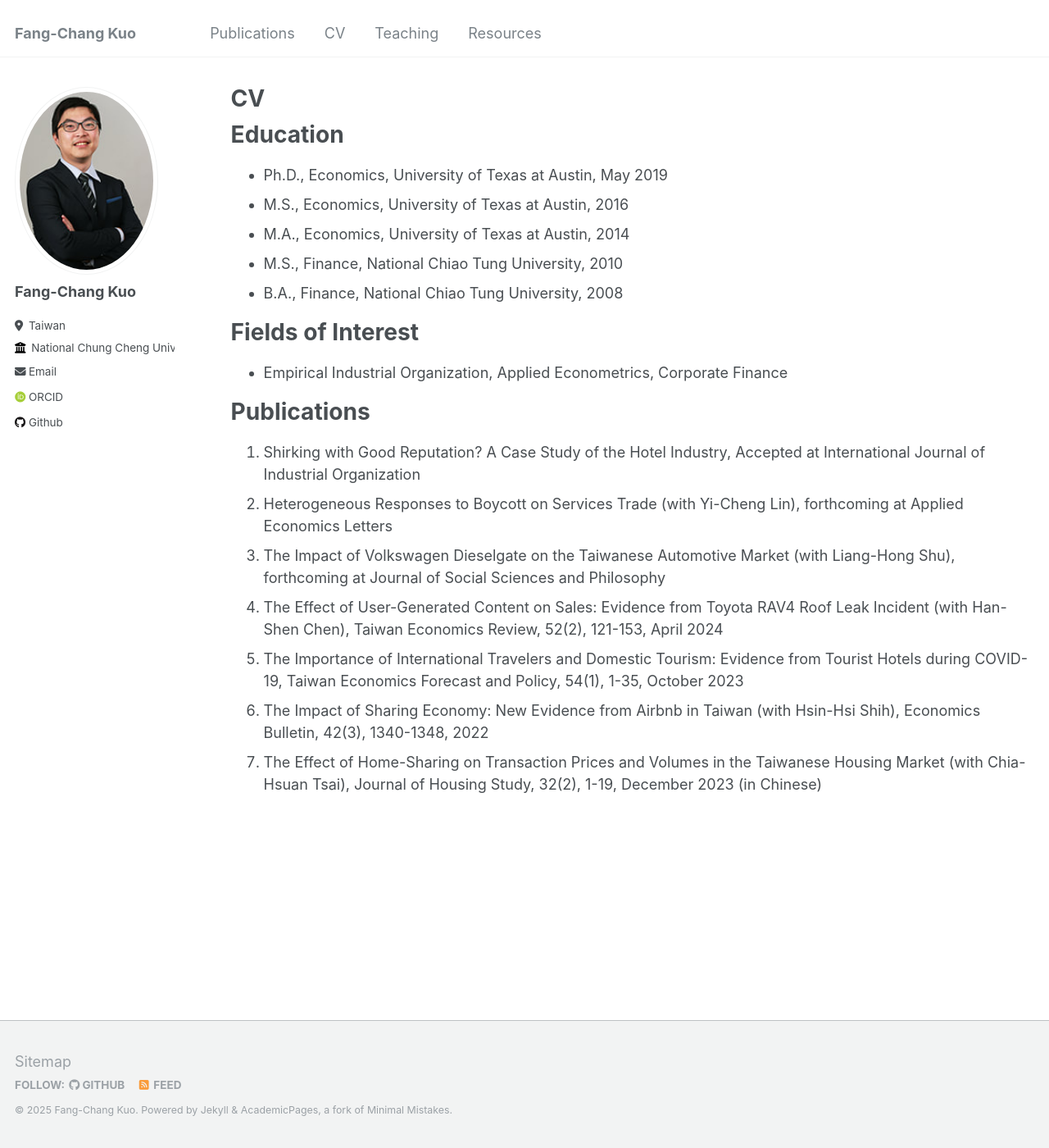
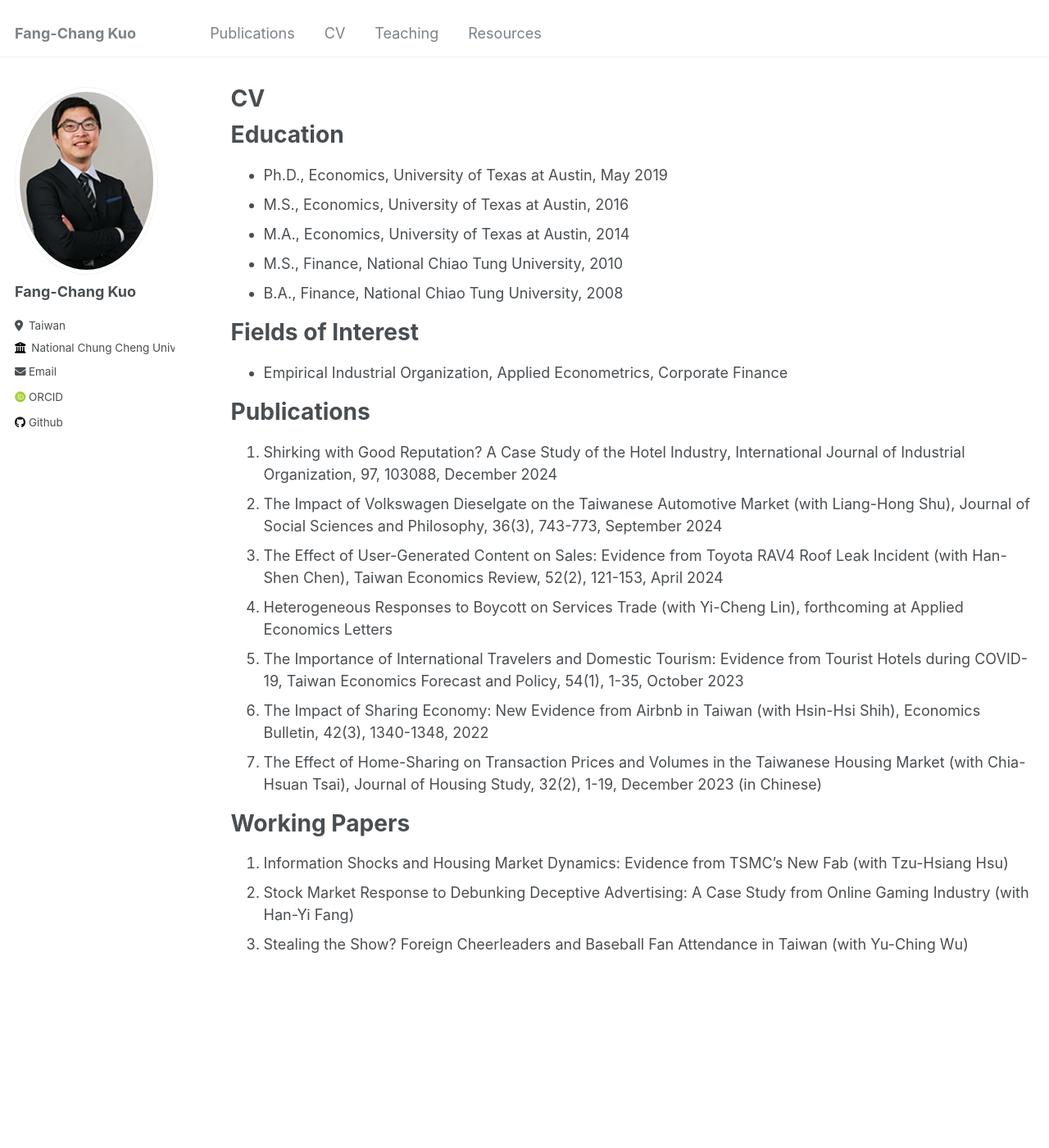
Before and after one commit to fangchangkuo/fangchangkuo.github.io, a Jekyll site: the page built from _pages/cv.md, in a window 1280 px wide and 1400 px high. Shown: the whole window at 82% size. Built offline with Jekyll 4.4.1, drawn with Linux system fonts in a browser that asks for light colours; some web fonts are replaced.

Commit message:
Update cv.md

```diff
--- a/_pages/cv.md
+++ b/_pages/cv.md
@@ -24,10 +24,16 @@ Fields of Interest
 
 Publications
 ======
-1. Shirking with Good Reputation? A Case Study of the Hotel Industry, Accepted at International Journal of Industrial Organization
-2. Heterogeneous Responses to Boycott on Services Trade (with Yi-Cheng Lin), forthcoming at Applied Economics Letters
-3. The Impact of Volkswagen Dieselgate on the Taiwanese Automotive Market (with Liang-Hong Shu), forthcoming at Journal of Social Sciences and Philosophy
-4. The Effect of User-Generated Content on Sales: Evidence from Toyota RAV4 Roof Leak Incident (with Han-Shen Chen), Taiwan Economics Review, 52(2), 121-153, April 2024
+1. Shirking with Good Reputation? A Case Study of the Hotel Industry, International Journal of Industrial Organization, 97, 103088, December 2024
+2. The Impact of Volkswagen Dieselgate on the Taiwanese Automotive Market (with Liang-Hong Shu), Journal of Social Sciences and Philosophy, 36(3), 743-773, September 2024
+3. The Effect of User-Generated Content on Sales: Evidence from Toyota RAV4 Roof Leak Incident (with Han-Shen Chen), Taiwan Economics Review, 52(2), 121-153, April 2024
+4. Heterogeneous Responses to Boycott on Services Trade (with Yi-Cheng Lin), forthcoming at Applied Economics Letters
 5. The Importance of International Travelers and Domestic Tourism: Evidence from Tourist Hotels during COVID-19, Taiwan Economics Forecast and Policy, 54(1), 1-35, October 2023
 6. The Impact of Sharing Economy: New Evidence from Airbnb in Taiwan (with Hsin-Hsi Shih), Economics Bulletin, 42(3), 1340-1348, 2022
 7. The Effect of Home-Sharing on Transaction Prices and Volumes in the Taiwanese Housing Market (with Chia-Hsuan Tsai), Journal of Housing Study, 32(2), 1-19, December 2023 (in Chinese)
+
+Working Papers
+======
+1. Information Shocks and Housing Market Dynamics: Evidence from TSMC’s New Fab (with Tzu-Hsiang Hsu)
+2. Stock Market Response to Debunking Deceptive Advertising: A Case Study from Online Gaming Industry (with Han-Yi Fang)
+3. Stealing the Show? Foreign Cheerleaders and Baseball Fan Attendance in Taiwan (with Yu-Ching Wu)
```
